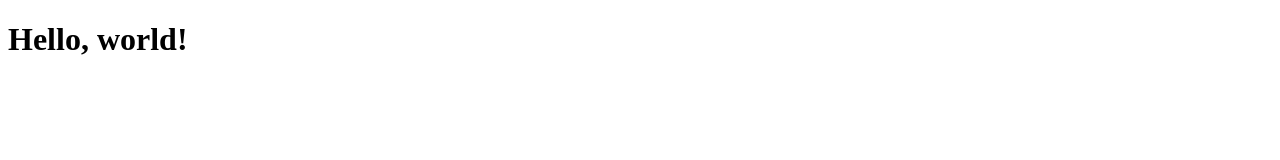
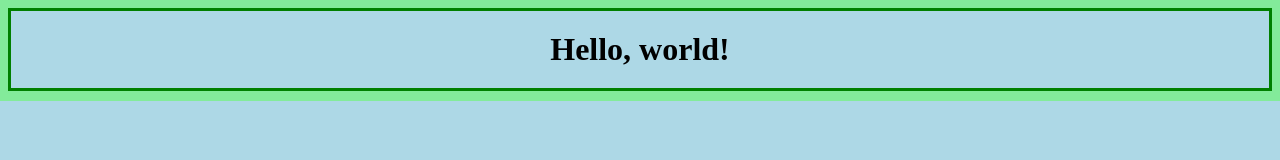
Before and after one commit to JacobyJanoble/Hosting-On-Github, a plain HTML site: page index.html in a window 1280 px wide. Drawn offline with Linux system fonts and the light colour scheme.

Commit message:
add style.css, connect to index.html

```diff
--- a/index.html
+++ b/index.html
@@ -1,7 +1,9 @@
 <!DOCTYPE html>
 <html lang="en">
 <head>
+    <link rel="stylesheet" href="style.css" />
     <title>My Website</title>
+
 </head>
 <body>
     <h1>Hello, world!</h1>
--- /dev/null
+++ b/style.css
@@ -0,0 +1,12 @@
+body {
+    background: lightblue;
+}
+
+
+h1 {
+    border: 3px solid green;
+    outline: #83eb9a solid 10px;
+    margin: auto;
+    padding: 20px;
+    text-align: center;
+}
```
